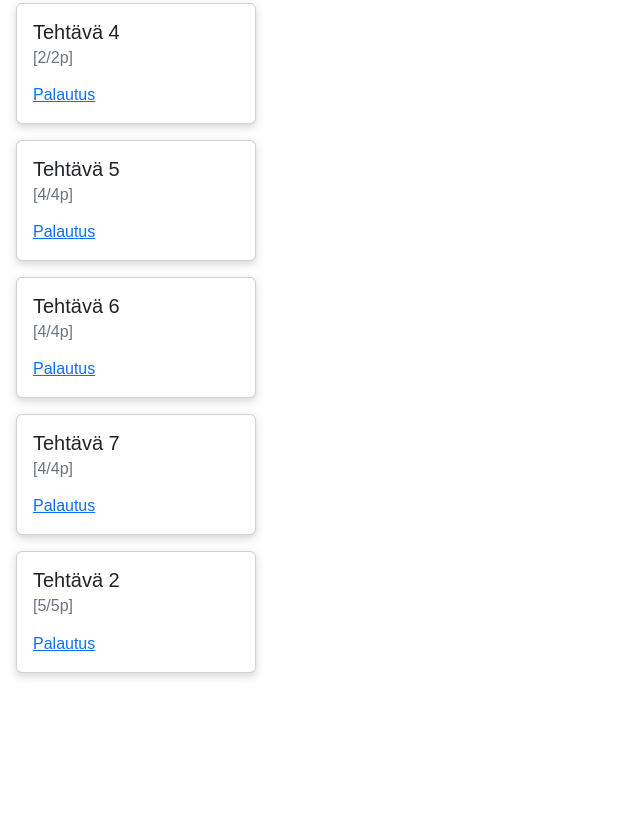
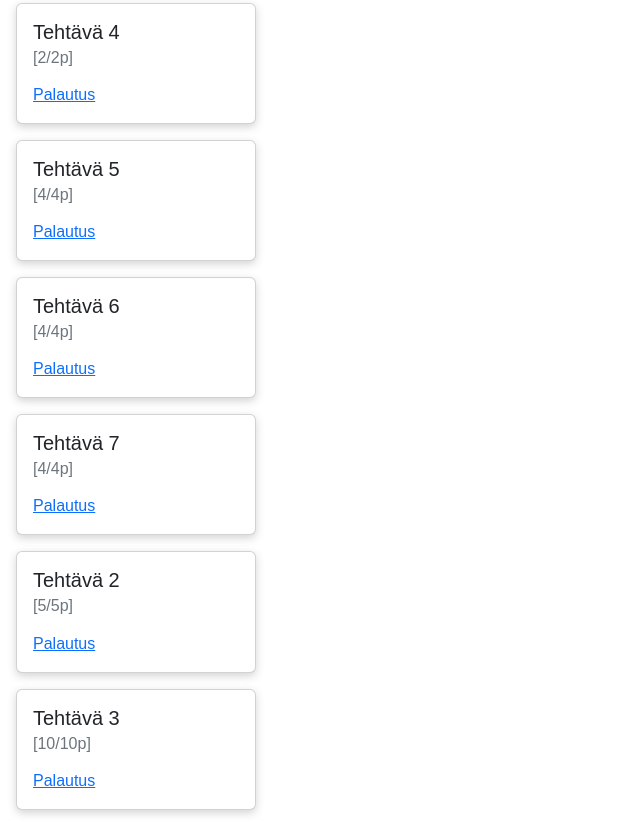
Before and after one commit to Devharri/jamk-fullstack-ttc2080, a website: page src/index.html in a window 1280 px wide. Shown: the part 523-1349 px from the top of the page, without its empty margins (0-640 px from the left). Before the commit the page ends 1212 px from the top, so only its background shows below. Drawn offline with nearby package versions, Linux system fonts and the light colour scheme.

Commit message:
palautus

```diff
--- a/src/index.html
+++ b/src/index.html
@@ -344,6 +344,16 @@
     </div>
   </div>
 
+  <div class="card m-3" style="width: 15rem;">
+    <div class="card-body">
+      <h5 class="card-title">Tehtävä 3</h5>
+      <h6 class="card-subtitle mb-2 text-muted">[10/10p]</h6>
+      <p class="card-text"></p>
+      <a href="https://github.com/devharri-Learn/jamk-fullstack-ttc2080/tree/main/src/h7/t3" target="_blank" class="card-link">Palautus</a>
+    </div>
+  </div>
+</div>
+
   </div>
 
   <script src="https://cdn.jsdelivr.net/npm/bootstrap@5.2.2/dist/js/bootstrap.bundle.min.js"
```
